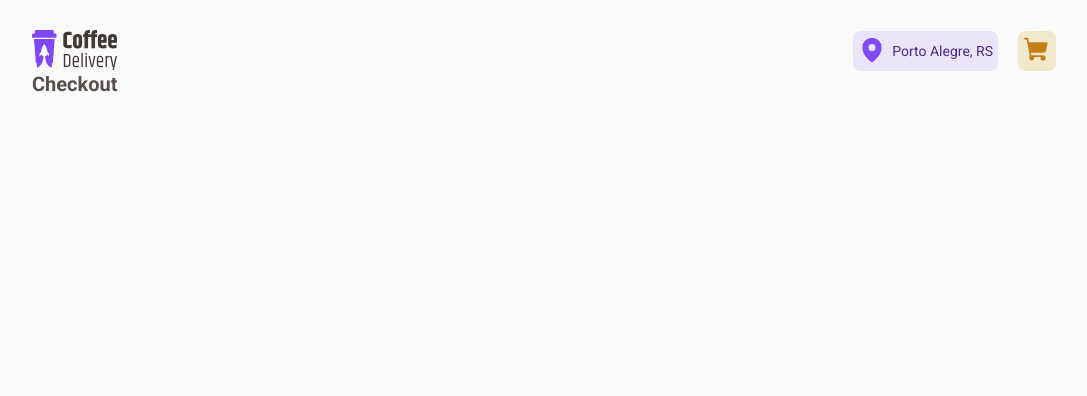
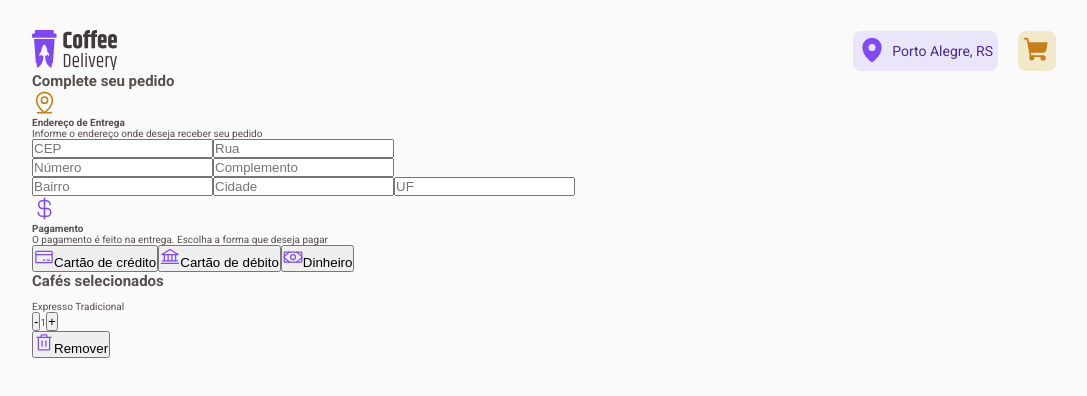
Before and after one commit to rubinoDev/coffee-delivery, a React (Vite) app: page /checkout in a window 1280 px wide. Shown: the top 396 px of the page, without its empty margins (96-1183 px from the left). Built offline with nearby package versions, Linux system fonts and the light colour scheme.

Commit message:
checkout page

```diff
--- a/src/pages/Checkout/index.tsx
+++ b/src/pages/Checkout/index.tsx
@@ -1,5 +1,108 @@
+import { Bank, CreditCard, CurrencyDollar, MapPinLine, Money, Trash } from "phosphor-react";
+import { CheckoutContainer, Form } from "./styles";
+
 export function Checkout(){
   return(
-    <h1>Checkout</h1>
+    <CheckoutContainer>
+      <div>
+        <h2>Complete seu pedido</h2>
+        <Form>
+          <header>
+            <MapPinLine
+              color="hsla(36, 79%, 43%, 1)"
+              size={25}
+            />
+            <h4>Endereço de Entrega</h4>
+            <p>Informe o endereço onde deseja receber seu pedido</p>
+          </header>
+
+          <div>
+            <input type="text" placeholder="CEP"/>
+            <input type="text" placeholder="Rua"/>
+            <div>
+              <input type="text" placeholder="Número"/>
+              <input type="text" placeholder="Complemento"/>
+            </div>
+            <div>
+            <input type="text" placeholder="Bairro"/>
+            <input type="text" placeholder="Cidade"/>
+            <input type="text" placeholder="UF"/>
+            </div>
+          </div>
+        </Form>
+
+        <div>
+          <header>
+            <CurrencyDollar
+              color="hsla(259, 92%, 63%, 1)"
+              size={25}
+            />
+            <h4>Pagamento</h4>
+            <p>O pagamento é feito na entrega. Escolha a forma que deseja pagar</p>
+          </header>
+
+          <div>
+            <button>
+              <CreditCard
+                color="hsla(259, 92%, 63%, 1)"
+                size={20}
+              />
+              Cartão de crédito
+            </button>
+
+            <button>
+              <Bank
+                color="hsla(259, 92%, 63%, 1)"
+                size={20}
+              />
+              Cartão de débito
+            </button>
+
+            <button>
+              <Money
+                color="hsla(259, 92%, 63%, 1)"
+                size={20}
+              />
+              Dinheiro
+            </button>
+          </div>
+        </div>
+
+      </div>
+
+      <div>
+        <h2>Cafés selecionados</h2>
+        <div>
+          <div>
+            <img/>
+            <div>
+              <p>Expresso Tradicional</p>
+              <div>
+                <div>
+                  <button>
+                    -
+                  </button>
+                  1
+                  <button>
+                    +
+                  </button>
+                </div>
+
+                <button>
+                  <Trash
+                    color="hsla(259, 92%, 63%, 1)"
+                    size={20}
+                  />
+                  Remover
+                </button>
+              </div>
+            </div>
+          </div>
+
+        </div>
+      </div>
+
+
+    </CheckoutContainer>
   )
 }
--- /dev/null
+++ b/src/pages/Checkout/styles.ts
@@ -0,0 +1,9 @@
+import styled from "styled-components";
+
+export const CheckoutContainer = styled.section`
+
+`
+
+export const Form = styled.form`
+
+`
```
